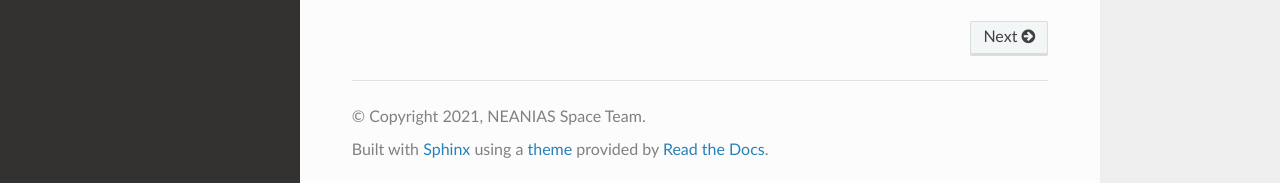
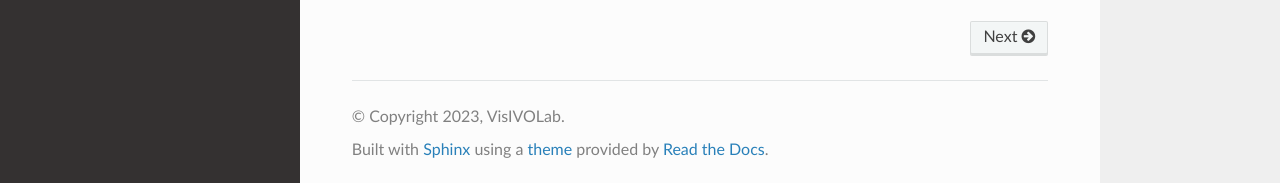
Before and after one commit to VisIVOLab/ViaLacteaVisualAnalytics-doc, a Sphinx documentation site: the page built from source/index.rst, in a window 1280 px wide and 1382 px high. Shown: the part 1196-1379 px from the top of the window. Built offline with Sphinx 7.4.7 and the Read the Docs theme 2.0.0, drawn with Linux system fonts in a browser that asks for light colours.

```diff
--- a/source/conf.py
+++ b/source/conf.py
@@ -17,9 +17,10 @@
 
 # -- Project information -----------------------------------------------------
 
+import sphinx_rtd_theme
 project = 'ViaLactea Visual Analytics'
-copyright = '2021, NEANIAS Space Team'
-author = 'NEANIAS Space Team'
+copyright = '2023, VisIVOLab'
+author = 'ViSIVOLab'
 
 # The full version, including alpha/beta/rc tags
 release = '1.4'
@@ -30,7 +31,6 @@
 # Add any Sphinx extension module names here, as strings. They can be
 # extensions coming with Sphinx (named 'sphinx.ext.*') or your custom
 # ones.
-import sphinx_rtd_theme
 extensions = [
     "sphinx_rtd_theme"
 ]
@@ -58,4 +58,4 @@
 # Add any paths that contain custom static files (such as style sheets) here,
 # relative to this directory. They are copied after the builtin static files,
 # so a file named "default.css" will overwrite the builtin "default.css".
-html_static_path = ['_static']
+# html_static_path = ['_static']
```
Also changed, not shown: .readthedocs.yaml (added).
